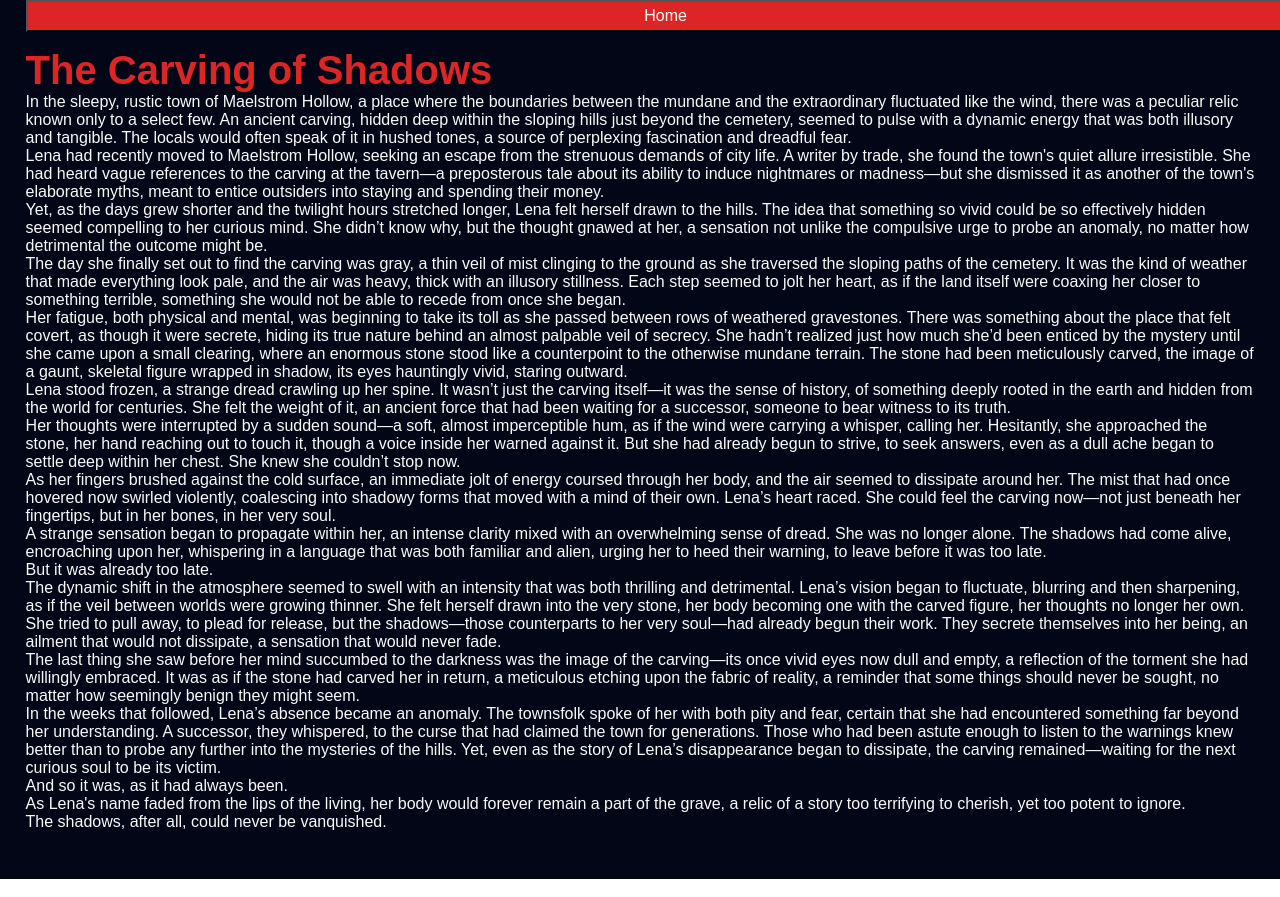
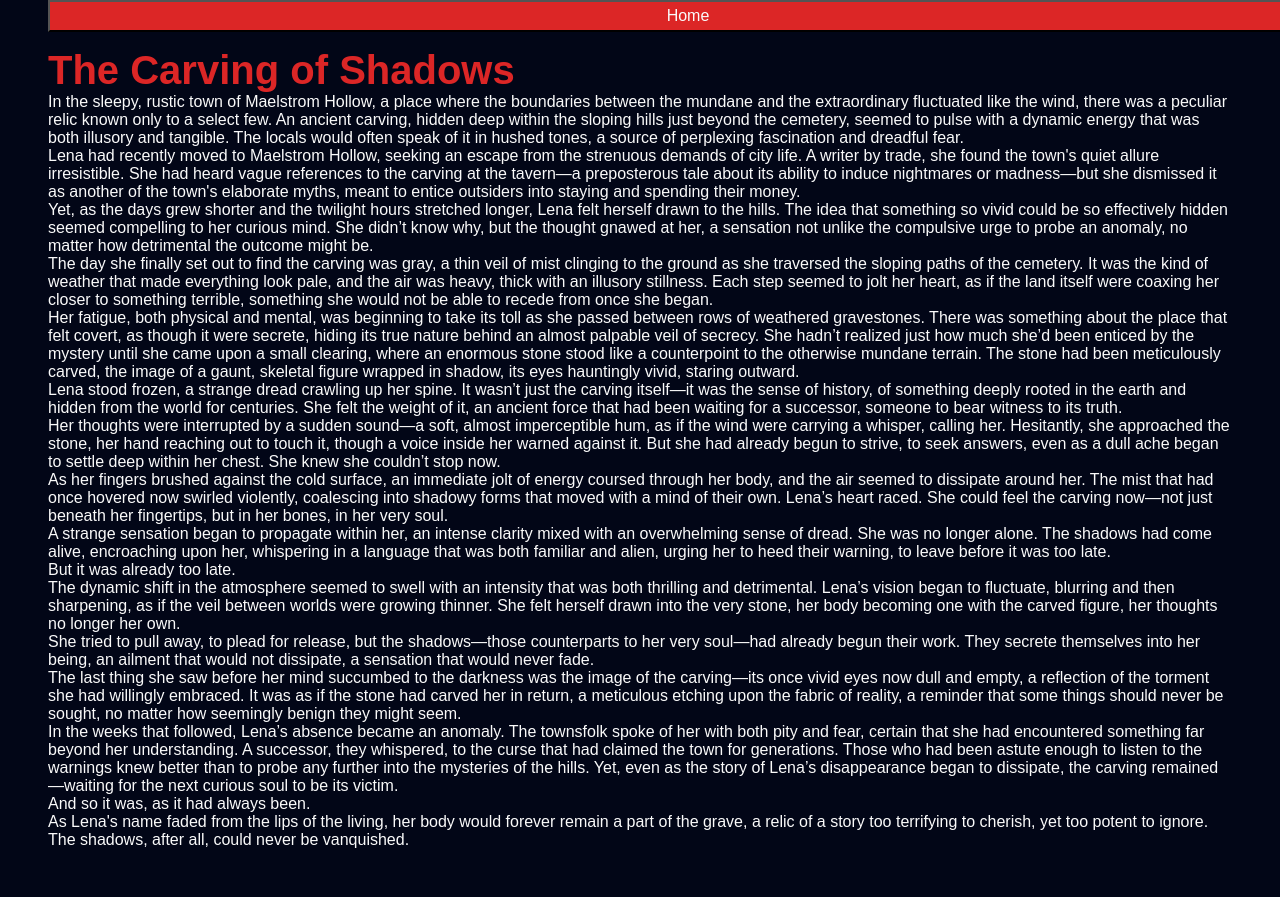
Before and after one commit to LoftyLettuce/ielts-horror, a website built with webpack: page src/template.html in a window 1280 px wide. Both pictures are taken after a click on the element "HARD WORD 2". Built offline with nearby package versions, Linux system fonts and the light colour scheme.

Commit message:
change padding

```diff
--- a/src/styles.css
+++ b/src/styles.css
@@ -36,7 +36,7 @@ body{
 .content
 {
   background-color: var(---background);
-  padding: 3em 2%;
+  padding: 3em 3em;
   color: var(---color);
 }
 .content>h1{
```
